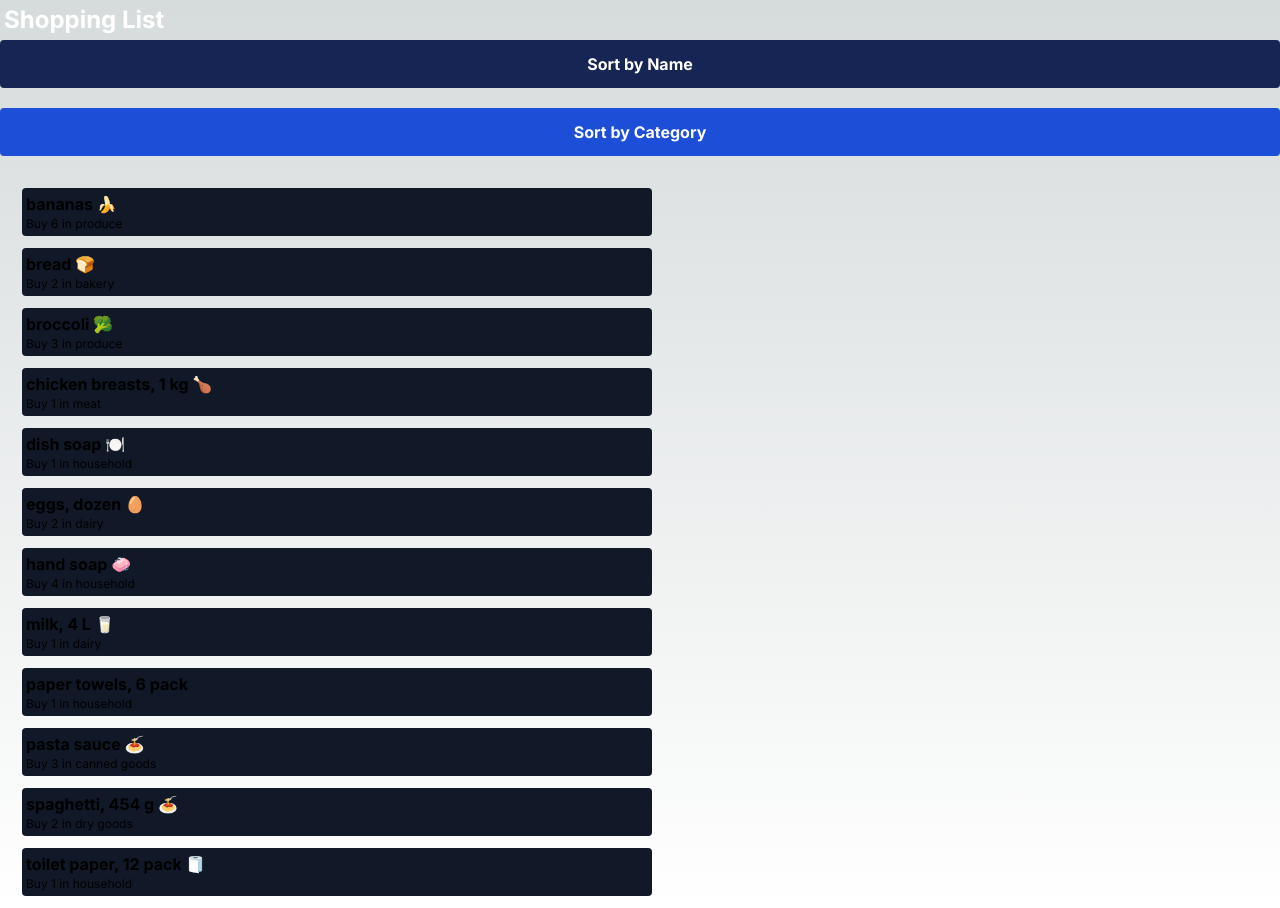
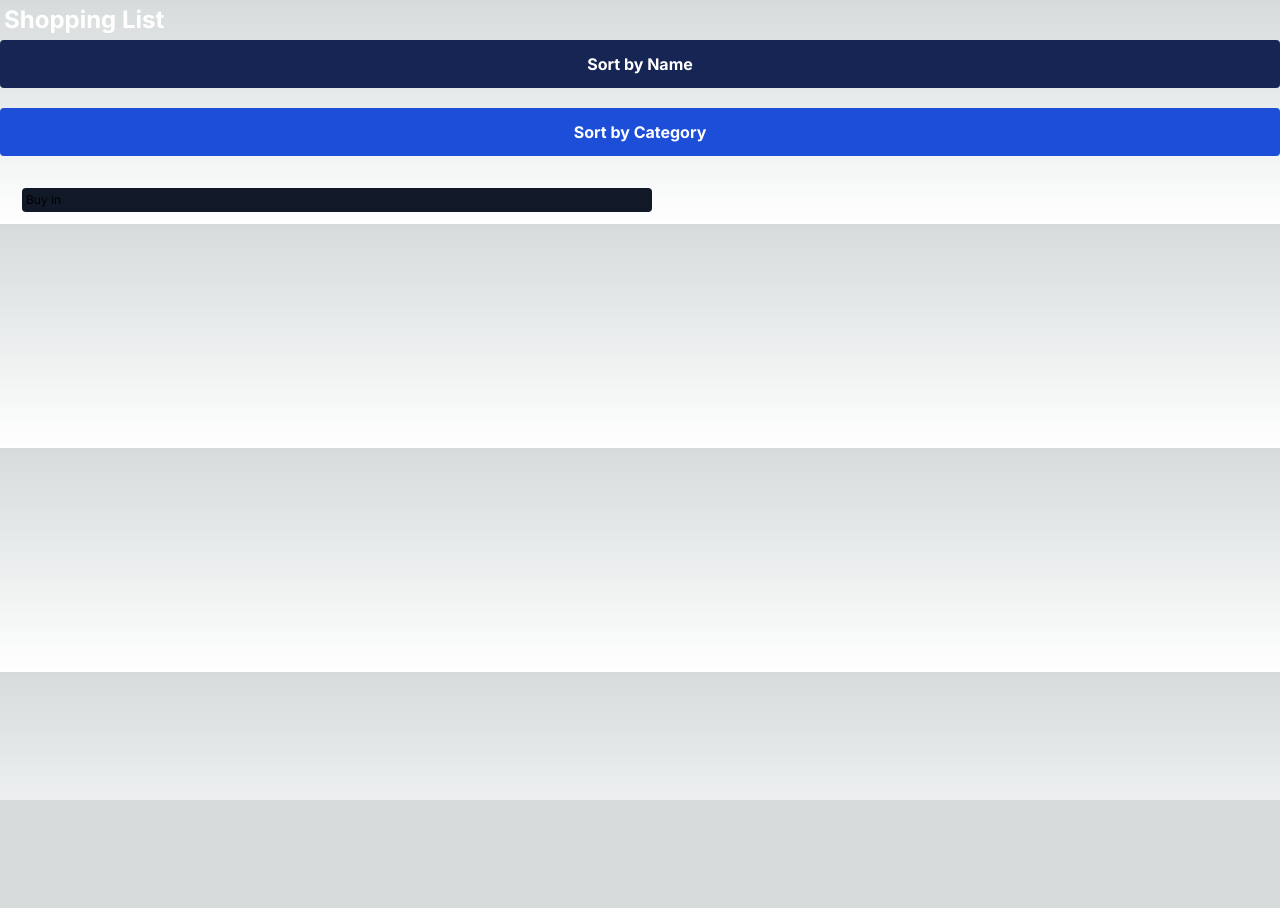
Before and after one commit to JHNSTVN/cprg306-assignments, a Next.js app: page /week-5 in a window 1280 px wide. After the commit the page ends 800 px from the top, so only its background shows below. Built offline with nearby package versions, Linux system fonts and the light colour scheme.

Commit message:
Update item-list.js

```diff
--- a/app/week-5/item-list.js
+++ b/app/week-5/item-list.js
@@ -5,14 +5,14 @@ import itemsData from './items.json';
 
 const ItemList = () => {
   const [sortBy, setSortBy] = useState('name');
-  const [sortedItems, setSortedItems] = useState([...itemsData]);
+  const [sortedItems, setSortedItems] = useState([itemsData]);
 
   useEffect(() => {
     sortItems(sortBy);
   }, [sortBy]);
 
   const sortItems = (sortKey) => {
-    const itemsToSort = [...itemsData];
+    const itemsToSort = [itemsData];
     itemsToSort.sort((a, b) => {
       if (sortKey === 'name') {
         return a.name.localeCompare(b.name);
```
